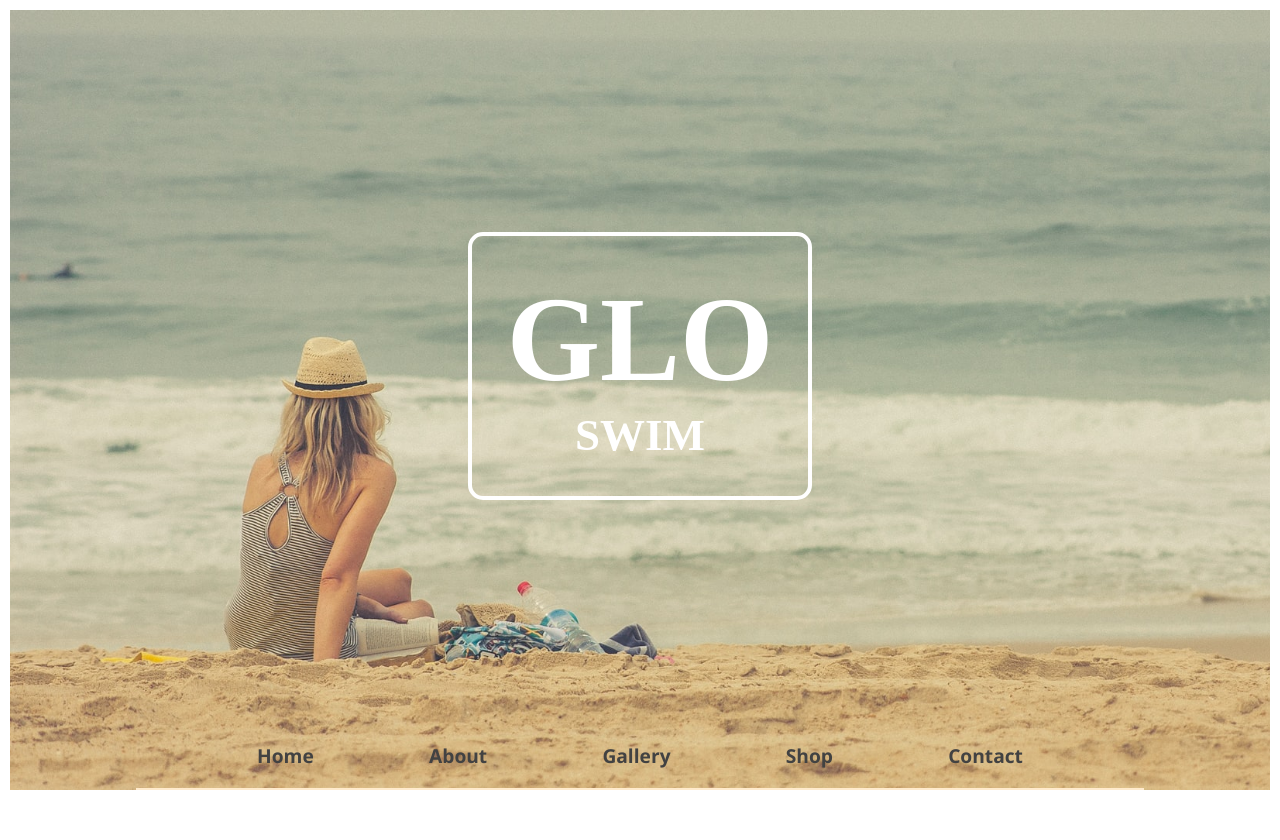
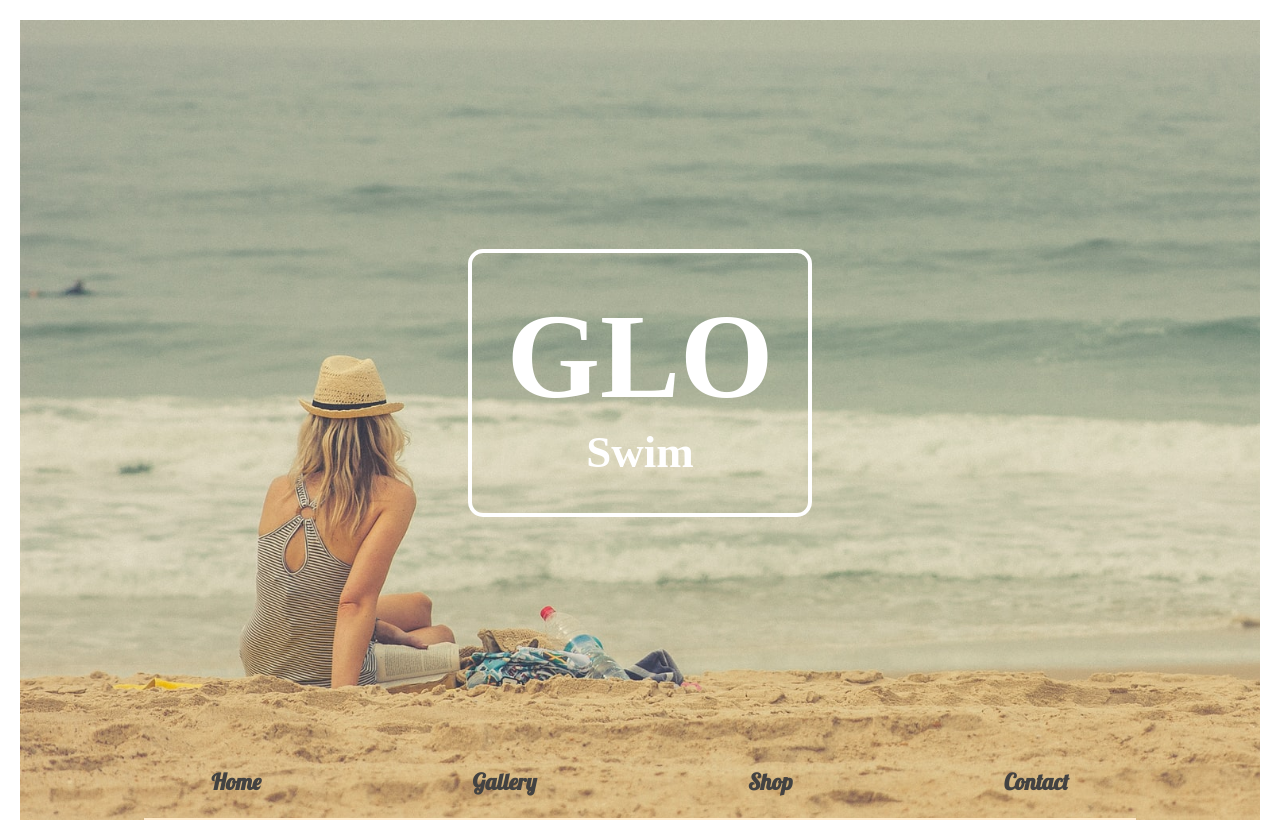
Before and after one commit to petegilk/gloswim, a plain HTML site: page index.html in a window 1280 px wide. Before the commit the page ends 800 px from the top, so only its background shows below. Drawn offline with Linux system fonts and the light colour scheme.

Commit message:
border changes

```diff
--- a/index.html
+++ b/index.html
@@ -4,6 +4,11 @@
   <meta charset="UTF-8">
   <meta http-equiv="X-UA-Compatible" content="IE=edge">
   <meta name="viewport" content="width=device-width, initial-scale=1.0">
+
+  <link rel="preconnect" href="https://fonts.googleapis.com">
+  <link rel="preconnect" href="https://fonts.gstatic.com" crossorigin>
+  <link href="https://fonts.googleapis.com/css2?family=Lobster&display=swap" rel="stylesheet">
+
   <link rel='stylesheet' href='./styles.css'>
   <title>GLO Swim</title>
 </head>
@@ -13,11 +18,11 @@
       <div class="spacer"></div>
       <div id="company-name" class='flex-center'>
         <h1 id="glo">GLO</h1>
-        <h2 id="swim">SWIM</h2>
+        <h2 id="swim">Swim</h2>
       </div>
       <ul id="navbar" class="flex-center">
         <li class="navlist">Home</li>
-        <li class="navlist">About</li>
+        <!-- <li class="navlist">About</li> -->
         <li class="navlist">Gallery</li>
         <li class="navlist">Shop</li>
         <li class="navlist">Contact</li>
--- a/styles.css
+++ b/styles.css
@@ -8,7 +8,7 @@
   width: 100;
   height: 100vh;
   /* border: 10px solid lightskyblue; */
-  border: 10px solid white;
+  margin: 20px;
   flex-direction: column;
 }
 
@@ -28,15 +28,19 @@
 }
 
 #navbar {
+  /* border: 1px solid red; */
   width: 80%;
   border-bottom:2px solid blanchedalmond;
+  display: flex;
+  justify-content: space-between;
 }
 
 .navlist {
+  /* border: 1px solid blue; */
   list-style-type: none;
   padding: 1em 3em;
-  font-family: 'Segoe UI', Tahoma, Geneva, Verdana, sans-serif;
-  font-size: 1.2em;
+  font-family: 'Lobster', cursive;
+  font-size: 1.4em;
   font-weight: 600;
   transition: .4s;
   color: rgb(66, 66, 66);
```
